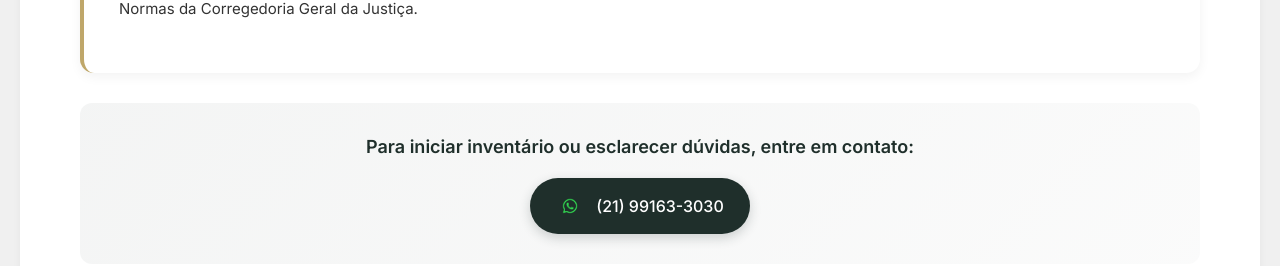
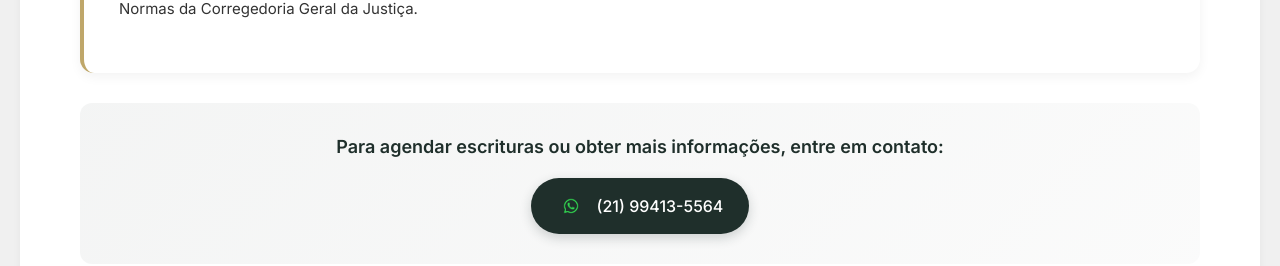
Before and after one commit to MickaelMattos/cartorio3marica, a React (Vite) app: page /notas/Inventario in a window 1280 px wide. Shown: the part 6632-6898 px from the top of the page. Built offline with nearby package versions, Linux system fonts and the light colour scheme.

Commit message:
Update Inventario.jsx
alterado o botão do whatsapp

```diff
--- a/src/pages/Notas/Inventario.jsx
+++ b/src/pages/Notas/Inventario.jsx
@@ -231,15 +231,15 @@ export default function Inventario() {
       </section>
 
       <div className="whatsapp-contact">
-        <p>Para iniciar inventário ou esclarecer dúvidas, entre em contato:</p>
+        <p>Para agendar escrituras ou obter mais informações, entre em contato:</p>
         <a
-          href="https://wa.me/5521991633030"
+          href="https://wa.me/5521994135564"
           target="_blank"
           rel="noopener noreferrer"
           className="whatsapp-button"
         >
           <img src="/src/assets/images/whatsapp.png" alt="WhatsApp" />
-          <span>(21) 99163-3030</span>
+          <span>(21) 99413-5564</span>
         </a>
       </div>
     </>
```
